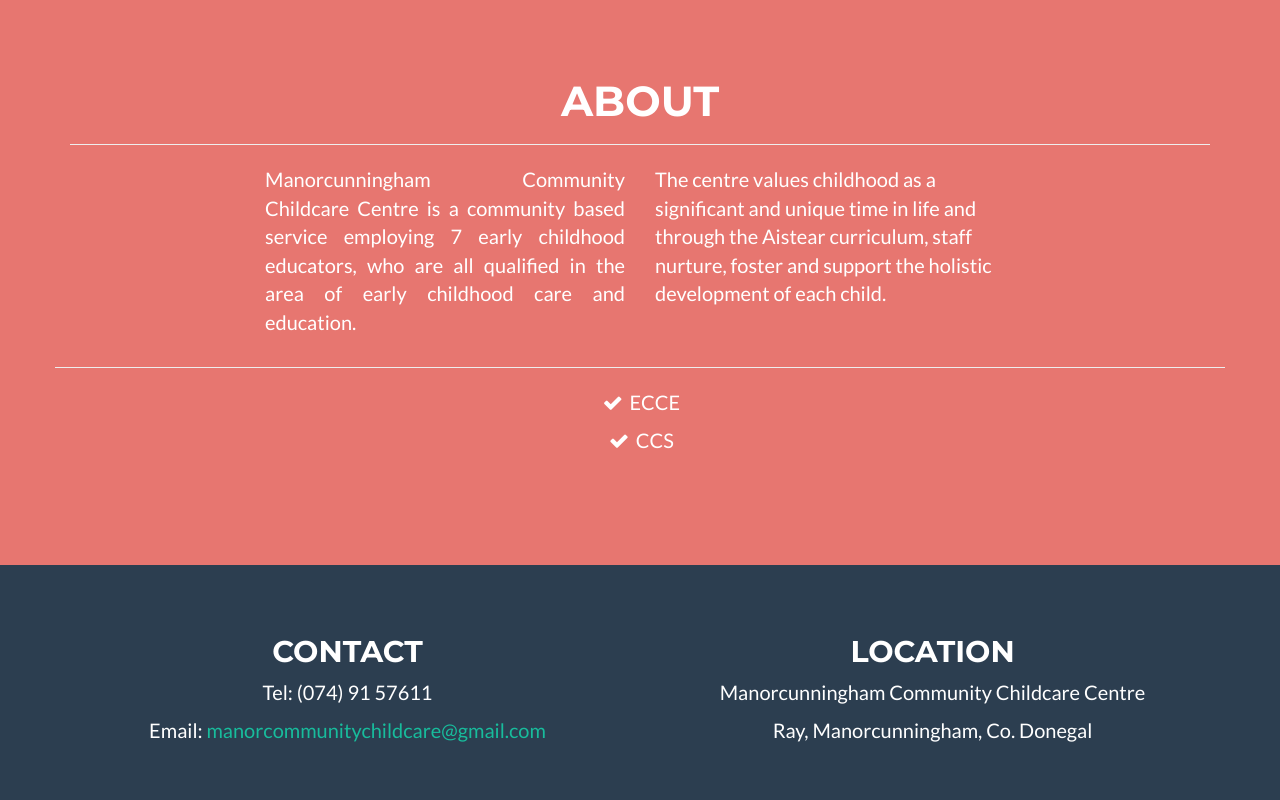
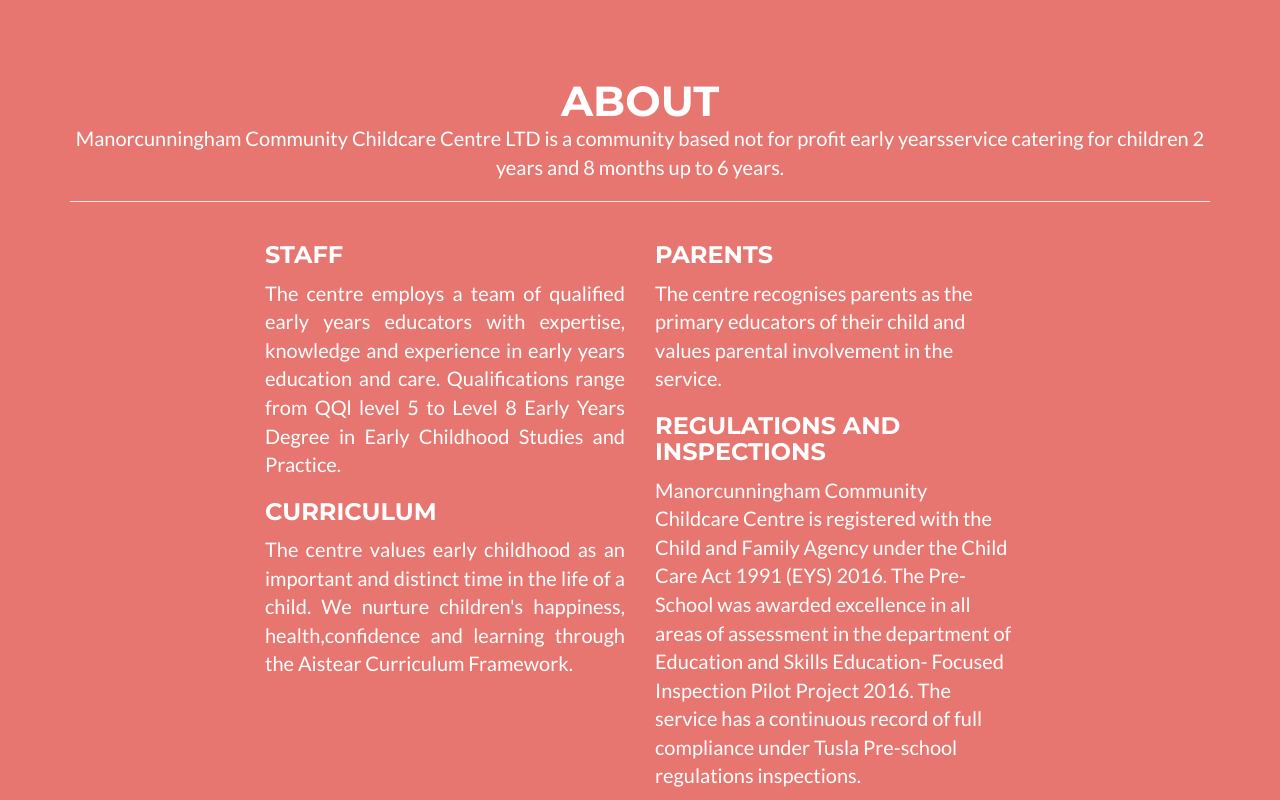
Before and after one commit to pixeledonion/MCCC, a plain HTML site: page index.html in a window 1280 px wide. Shown: the part 880-1680 px from the top of the page. Drawn offline with nearby package versions, Linux system fonts and the light colour scheme.

Commit message:
added new content

```diff
--- a/index.html
+++ b/index.html
@@ -28,6 +28,18 @@
         <script src="https://oss.maxcdn.com/libs/html5shiv/3.7.0/html5shiv.js"></script>
         <script src="https://oss.maxcdn.com/libs/respond.js/1.4.2/respond.min.js"></script>
     <![endif]-->
+
+    <style>
+    .navbar-custom .navbar-nav li.active a, .navbar-custom .navbar-nav li.active a:active, .navbar-custom .navbar-nav li.active a:focus, .navbar-custom .navbar-nav li.active a:hover {
+    color: #fff;
+    background: #18a7bc;
+    }
+        a, a.active, a:active, a:focus, a:hover {
+    color: #18a7bc;
+    outline: 0;
+}
+
+    </style>
 
 </head>
 
@@ -166,16 +178,25 @@
             <div class="row">
                 <div class="col-lg-12 text-center">
                     <h2>About</h2>
+                     <p>Manorcunningham Community Childcare Centre LTD is a community based not for profit early yearsservice catering for children 2 years and 8 months up to 6 years.</p>
 <!--                    <hr class="star-light">-->
                     <hr>
                 </div>
             </div>
             <div class="row">
                 <div class="col-lg-4 col-lg-offset-2" style="text-align:justify;">
-                    <p>Manorcunningham Community Childcare Centre is a community based service employing 7 early childhood educators, who are all qualified in the area of early childhood care and education.</p>
+
+                    <h3>Staff</h3>
+                    <p>The centre employs a team of qualified early years educators with expertise, knowledge and experience in early years education and care. Qualifications range from QQl level 5 to Level 8 Early Years Degree in Early Childhood Studies and Practice.</p>
+                    <h3> Curriculum</h3>
+                    <p> The centre values early childhood as an important and distinct time in the life of a child. We nurture children's happiness, health,confidence and learning through the Aistear Curriculum Framework.</p>
+
                 </div>
                 <div class="col-lg-4">
-                    <p>The centre values childhood as a significant and unique time in life and through the Aistear curriculum, staff nurture, foster and support the holistic development of each child.</p>
+                    <h3> Parents</h3>
+                    <p> The centre recognises parents as the primary educators of their child and values parental involvement in the service.</p>
+                    <h3> Regulations and Inspections</h3>
+                    <p> Manorcunningham Community Childcare Centre is registered with the Child and Family Agency under the Child Care Act 1991 (EYS) 2016. The Pre-School was awarded excellence in all areas of assessment in the department of Education and Skills Education- Focused Inspection Pilot Project 2016. The service has a continuous record of full compliance under Tusla Pre-school regulations inspections.</p>
                 </div>
 
 
```
